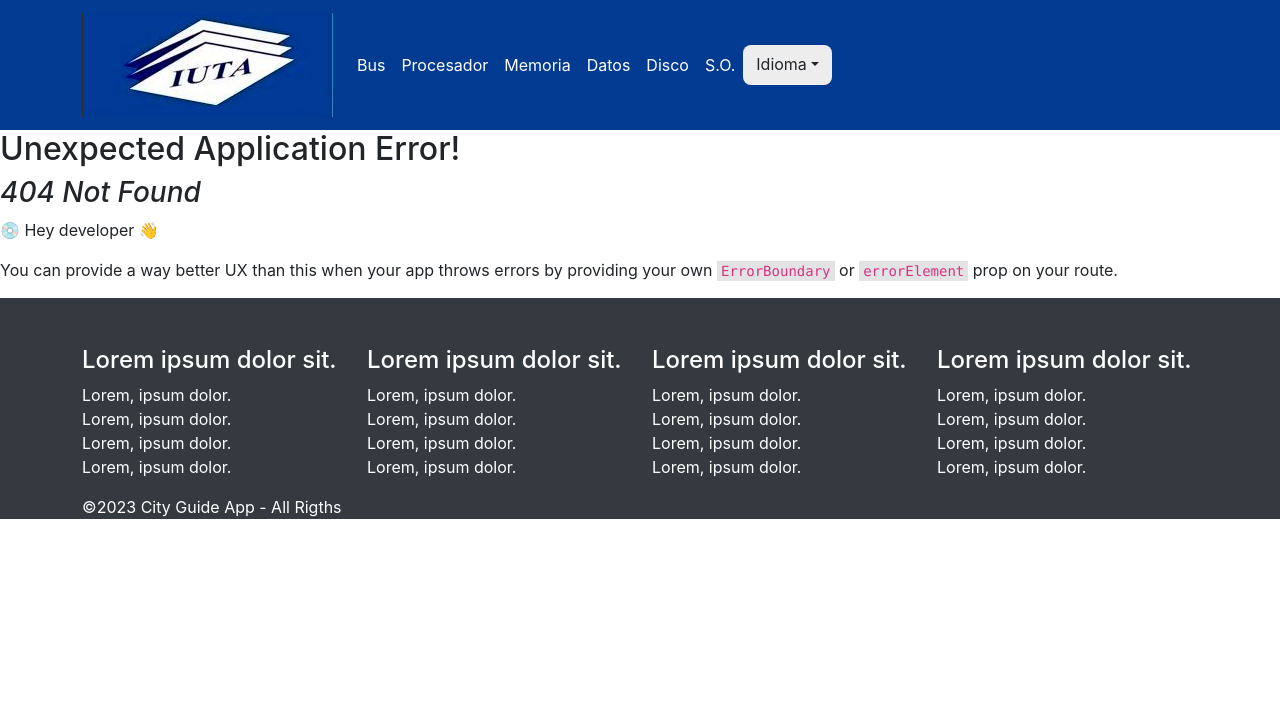
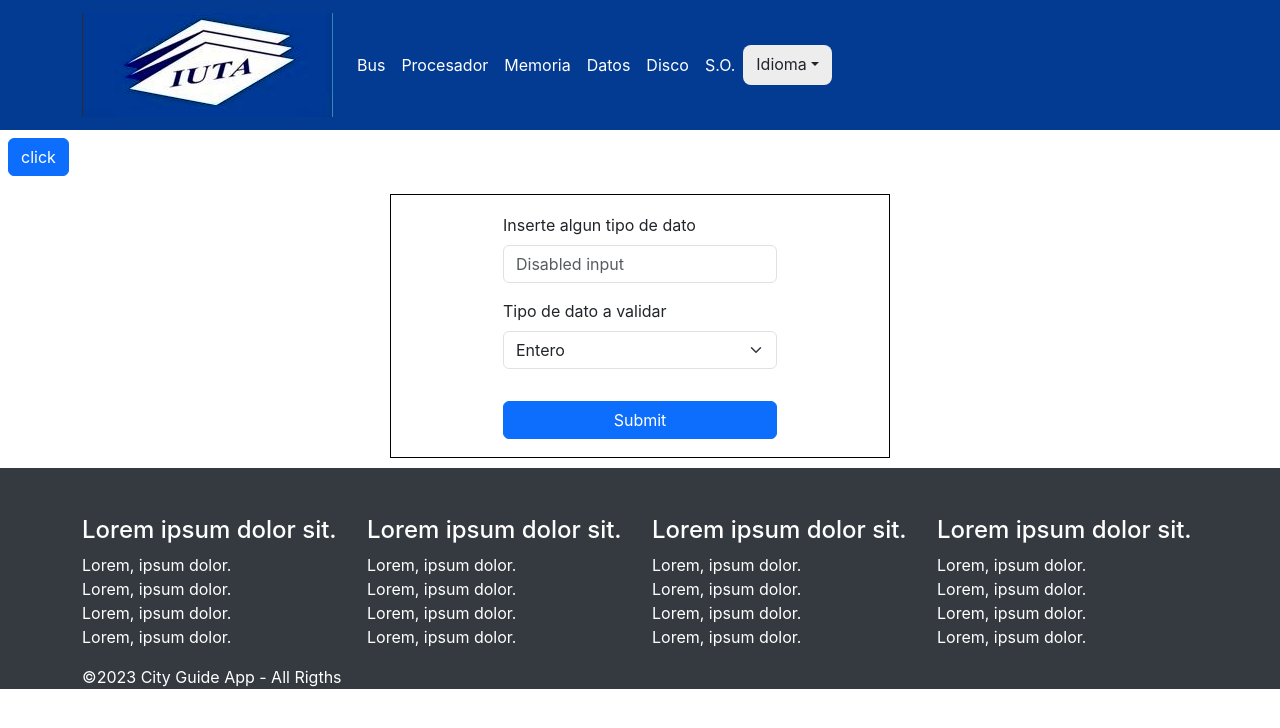
Before and after one commit to CarlosArgelio/iuta-iii-adc-eval2, a React (Create React App) app: page /#/data in a window 1280 px wide. Before the commit this address had no page. Shown: the top 728 px of the page. Built offline with nearby package versions, Linux system fonts and the light colour scheme.

Commit message:
feat: component data

```diff
--- a/src/components/commons/header/header.jsx
+++ b/src/components/commons/header/header.jsx
@@ -24,7 +24,7 @@ const Headers = () => {
                 <Nav.Link href="/iuta-iii-adc-eval2/#/bus" style={{color: styles.colorWhite}}> {t('components.header.bus')} </Nav.Link>
                 <Nav.Link href="/iuta-iii-adc-eval2/#/processor" style={{color: styles.colorWhite}}> {t('components.header.processor')} </Nav.Link>
                 <Nav.Link href="/iuta-iii-adc-eval2/#/memory" style={{color: styles.colorWhite}}> {t('components.header.memory')} </Nav.Link>
-                <Nav.Link href="#pricing" style={{color: styles.colorWhite}}> {t('components.header.data')} </Nav.Link>
+                <Nav.Link href="/iuta-iii-adc-eval2/#/data" style={{color: styles.colorWhite}}> {t('components.header.data')} </Nav.Link>
                 <Nav.Link href="#pricing" style={{color: styles.colorWhite}}> {t('components.header.disk')} </Nav.Link>
                 <Nav.Link href="#pricing" style={{color: styles.colorWhite}}> {t('components.header.so')}  </Nav.Link>
 
--- /dev/null
+++ b/src/pages/data/components/form/form.jsx
@@ -0,0 +1,68 @@
+import React, { useState } from 'react';
+
+import Form from 'react-bootstrap/Form';
+import Button from 'react-bootstrap/Button';
+
+
+// import { useTranslation } from 'react-i18next';
+
+
+
+function FormDisabledInputExample() {
+    // const [t, i18n] = useTranslation("global");
+    const [inputValue, setInputValue] = useState("");
+    // const [labelValue, setLabelValue] = useState("");
+
+    const handleInputChange = (e) => {
+        setInputValue(e.target.value);
+    };
+
+    // const handleLabelChange = (e) => {
+    //     setLabelValue(e.target.value);
+    // };
+
+    const handleSubmit = (e) => {
+        e.preventDefault();
+
+        // Aquí puedes obtener el valor del input
+        const inputValue = e.target.elements.inputValue.value;
+
+        // Aquí puedes procesar el valor del input
+        console.log(inputValue);
+    };
+
+
+    return (
+        <>
+            <Form onSubmit={handleSubmit}>
+                <Form.Group className="mb-3" style={{
+                    margin: "8px"
+                }}>
+                    <Form.Label>Inserte algun tipo de dato</Form.Label>
+                    <Form.Control name="inputValue" placeholder="Disabled input" value={inputValue} onChange={handleInputChange}/>
+                </Form.Group>
+                <Form.Group className="mb-3" style={{
+                    margin: "8px"
+                }}>
+                    <Form.Label>Tipo de dato a validar</Form.Label>
+                    <Form.Select placeholder='Seleccione un tipo'>
+                        <option>Entero</option>
+                        <option>Cadena de caracateres</option>
+                        <option>Booleano</option>
+                        <option>Flotante</option>
+                    </Form.Select>
+                </Form.Group>
+
+                <div style={{
+                    margin: "8px"
+                }}>
+                    <Button type='submit' variant='primary' className='mt-3' style={{
+                        width: "100%"
+                    }}>Submit</Button>
+                </div>
+            </Form>
+        </>
+    );
+}
+
+export default FormDisabledInputExample;
--- /dev/null
+++ b/src/pages/data/components/transitions/transitions.jsx
@@ -0,0 +1,41 @@
+import { useState } from 'react';
+import Button from 'react-bootstrap/Button';
+import Card from 'react-bootstrap/Card';
+import Collapse from 'react-bootstrap/Collapse';
+
+function Transition() {
+  const [open, setOpen] = useState(false);
+
+  return (
+    <>
+      <Button
+        onClick={() => setOpen(!open)}
+        aria-controls="example-collapse-text"
+        aria-expanded={open}
+      >
+        click
+      </Button>
+      {
+        open
+          ?
+          <div style={{ minHeight: '150px' }}>
+            <Collapse in={open} dimension="width">
+              <div id="example-collapse-text">
+                <Card body style={{ width: '400px' }}>
+                En informática, los datos son la representación simbólica
+                de un atributo o variable cualitativa o cuantitativa.
+                Son la información que recibe el computador a través de
+                distintos medios, y que es manipulada mediante el
+                procesamiento de los algoritmos de programación.
+                </Card>
+              </div>
+            </Collapse>
+          </div>
+          :
+          <div></div>
+      }
+    </>
+  );
+}
+
+export default Transition;
--- /dev/null
+++ b/src/pages/data/data.jsx
@@ -0,0 +1,37 @@
+import Transition from "./components/transitions/transitions";
+import Form from "./components/form/form";
+
+// images import
+
+const Processador = () => {
+
+    return (
+        <>
+            <div style={{
+                margin: "8px"
+            }}>
+                <Transition />
+            </div>
+            <div style={{
+                display: "flex",
+                justifyContent: "center",
+                alignItems: "center"
+            }}
+            >
+                <div style={{
+                    display: "flex",
+                    justifyContent: "center",
+                    alignItems: "center",
+                    border: "1px solid black",
+                    margin: "10px",
+                    padding: "10px",
+                    width: "500px"
+                }}>
+                    <Form />
+                </div>
+            </div>
+        </>
+  );
+};
+
+export default Processador;
--- a/src/routers/root.jsx
+++ b/src/routers/root.jsx
@@ -2,6 +2,7 @@ import App from '../App';
 import Bus from '../pages/bus/bus';
 import Processor from '../pages/processor/processor';
 import Memory from '../pages/memory/memory'
+import Data from '../pages/data/data'
 
 
 
@@ -23,6 +24,10 @@ const routes =  createHashRouter([
     {
       path: "/memory",
       element: <Memory />
+    },
+    {
+      path: "/data",
+      element: <Data />
     }
 ])
 
```
